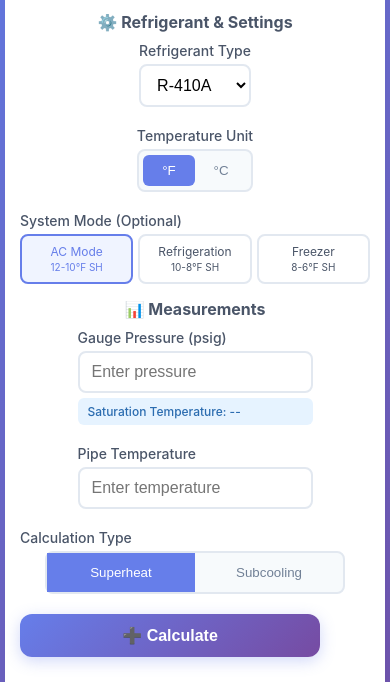
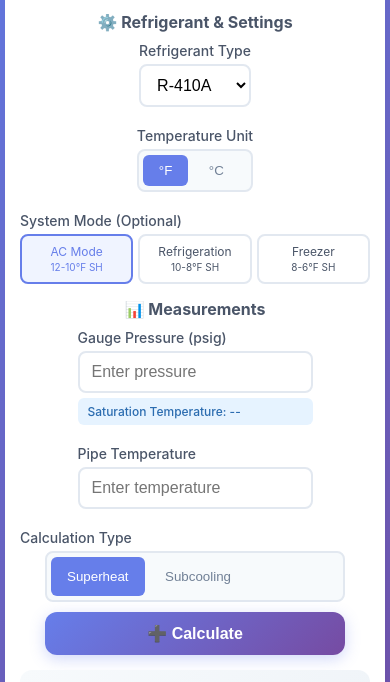
Before and after one commit to Dmalkokian/pt-cal, a plain HTML site: page index.html in a window 390 px wide. Shown: the part 103-785 px from the top of the page. Drawn offline with Linux system fonts and the light colour scheme.

Commit message:
Update index.html

```diff
--- a/index.html
+++ b/index.html
@@ -160,12 +160,14 @@
             background: #f7fafc;
             border-radius: 8px;
             border: 2px solid #e2e8f0;
+            padding: 4px;
         }
 
         .sh-sc-toggle button {
             flex: 1;
             padding: 12px 16px;
             border: none;
+            border-radius: 6px;
             background: transparent;
             cursor: pointer;
             transition: all 0.2s;
@@ -175,6 +177,7 @@
         .sh-sc-toggle button.active {
             background: #667eea;
             color: white;
+            border-radius: 6px;
         }
 
         .calculate-btn {
@@ -405,11 +408,21 @@
                 max-width: 300px;
                 padding: 12px 20px;
                 font-size: 16px;
+                display: block;
             }
 
             .unit-toggle, .sh-sc-toggle {
                 max-width: 300px;
                 margin: 0 auto;
+                display: block;
+            }
+
+            .sh-sc-toggle button {
+                border-radius: 6px;
+            }
+
+            .sh-sc-toggle button.active {
+                border-radius: 6px;
             }
 
             select, input {
```
